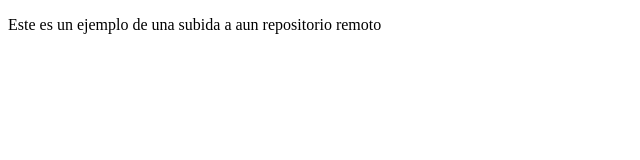
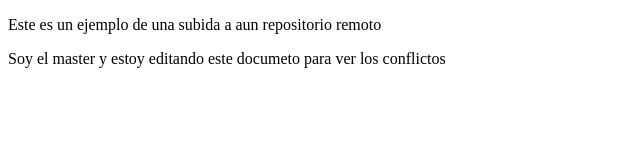
Before and after one commit to LuisColin27/Sincronizando, a plain HTML site: page index.html in a window 1280 px wide. Shown: the whole page, without its empty margins (0-640 px from the left). Drawn offline with Linux system fonts and the light colour scheme.

Commit message:
Se agregaron lines para el master

```diff
--- a/index.html
+++ b/index.html
@@ -5,5 +5,6 @@
 </head>
 <body>
 	<p>Este es un ejemplo de una subida a aun repositorio remoto</p>
+	<p>Soy el master y estoy editando este documeto para ver los conflictos</p>
 </body>
 </html>
```
